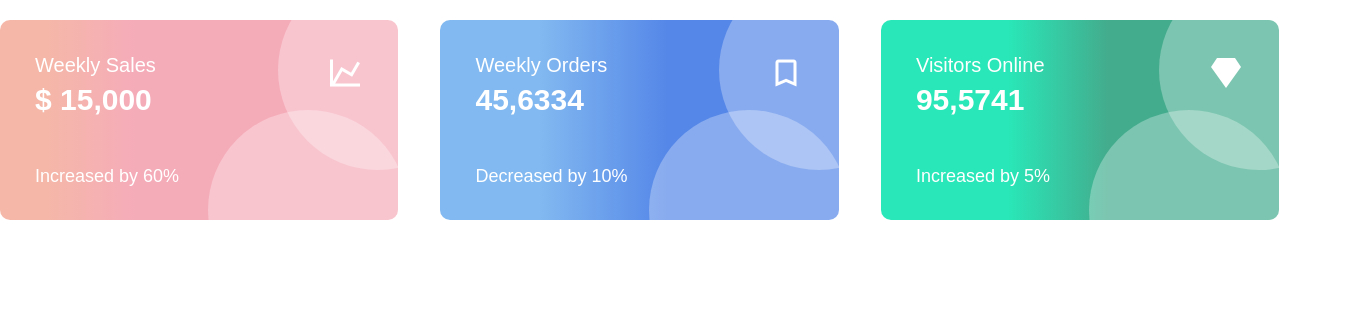
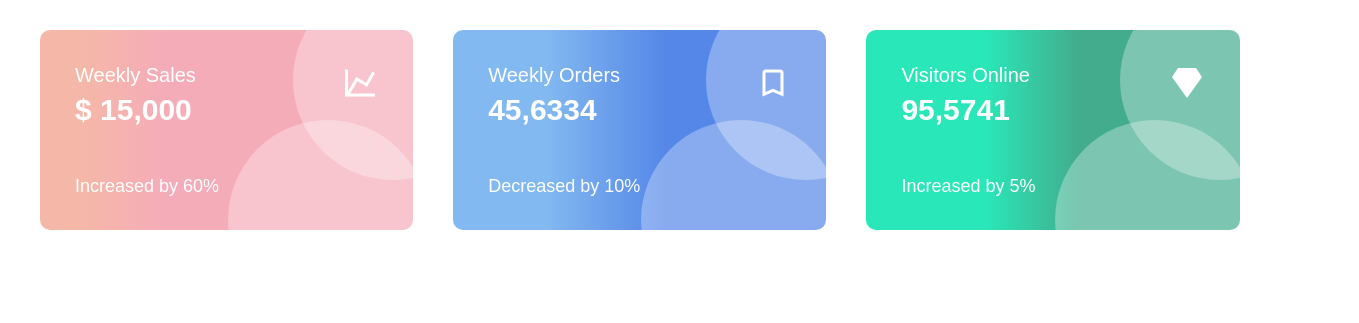
Before and after one commit to StoreSpirit/position--medium-lvl, a plain HTML site: page index.html in a window 1280 px wide. Shown: the whole page, 1359 px wide, since content can reach past the window. Drawn offline with Linux system fonts and the light colour scheme.

Commit message:
Change div to article)

```diff
--- a/assets/css/style.css
+++ b/assets/css/style.css
@@ -1,10 +1,11 @@
-.divboss {
-  margin-top: 20px;
+.articleboss {
+  margin: 30px auto;
+  width: 1200px;
 }
 
-.div1,
-.div2,
-.div3 {
+.article1,
+.article2,
+.article3 {
   display: inline-block;
   width: 31.1%;
   height: 200px;
@@ -14,18 +15,18 @@
   z-index: 0;
 }
 
-.div1 {
+.article1 {
   background: rgb(245,183,168);
   background: linear-gradient(90deg, rgba(245,183,168,1) 12%, rgba(245,172,185,1) 34%);
   margin-right: 3%;
 }
 
-.div2 {
+.article2 {
   background: rgb(130,185,240);
   background: linear-gradient(90deg, rgba(130,185,240,1) 25%, rgba(85,135,232,1) 57%);
 }
 
-.div3 {
+.article3 {
   background: rgb(41,231,184);
   background: linear-gradient(90deg, rgba(41,231,184,1) 32%, rgba(67,172,141,1) 57%);
   margin-left: 3%;
@@ -78,7 +79,7 @@
 
 .whitecrl1 {
   bottom: -90px;
-  right: -10px;
+  right: -15px;
 }
 
 .whitecrl2 {
--- a/index.html
+++ b/index.html
@@ -9,43 +9,43 @@
   <link rel="stylesheet" href="./assets/css/style.css">
 </head>
 <body>
-  <div class="divboss">
-    <div class="div1">
+  <article class="articleboss">
+    <article class="article1">
       <p class="name absolute">Weekly Sales</p>
       <img class="smallimg absolute" src="./assets/image/chart-line36.png" alt="cart-line">
       <p class="count absolute">$ 15,000</p>
       <p class="percent absolute">Increased by 60%</p>
-      <div class="whitecrl1 absolute">
+      <article class="whitecrl1 absolute">
         <span></span>
-      </div>
-      <div class="whitecrl2 absolute">
+      </article>
+      <article class="whitecrl2 absolute">
         <span></span>
-      </div>
-    </div>
-    <div class="div2">
+      </article>
+    </article>
+    <article class="article2">
       <p class="name absolute">Weekly Orders</p>
       <img class="smallimg absolute" src="./assets/image/bookmark-outline36.png" alt="bookmark-outline">
       <p class="count absolute">45,6334</p>
       <p class="percent absolute">Decreased by 10%</p>
-      <div class="whitecrl1 absolute">
+      <article class="whitecrl1 absolute">
         <span></span>
-      </div>
-      <div class="whitecrl2 absolute">
+      </article>
+      <article class="whitecrl2 absolute">
         <span></span>
-      </div>
-    </div>
-    <div class="div3">
+      </article>
+    </article>
+    <article class="article3">
       <p class="name absolute">Visitors Online</p>
       <img class="smallimg absolute" src="./assets/image/diamond36.png" alt="diamond">
       <p class="count absolute">95,5741</p>
       <p class="percent absolute">Increased by 5%</p>
-      <div class="whitecrl1 absolute">
+      <article class="whitecrl1 absolute">
         <span></span>
-      </div>
-      <div class="whitecrl2 absolute">
+      </article>
+      <article class="whitecrl2 absolute">
         <span></span>
-      </div>
-    </div>
-  </div>
+      </article>
+    </article>
+  </article>
 </body>
 </html>
```
